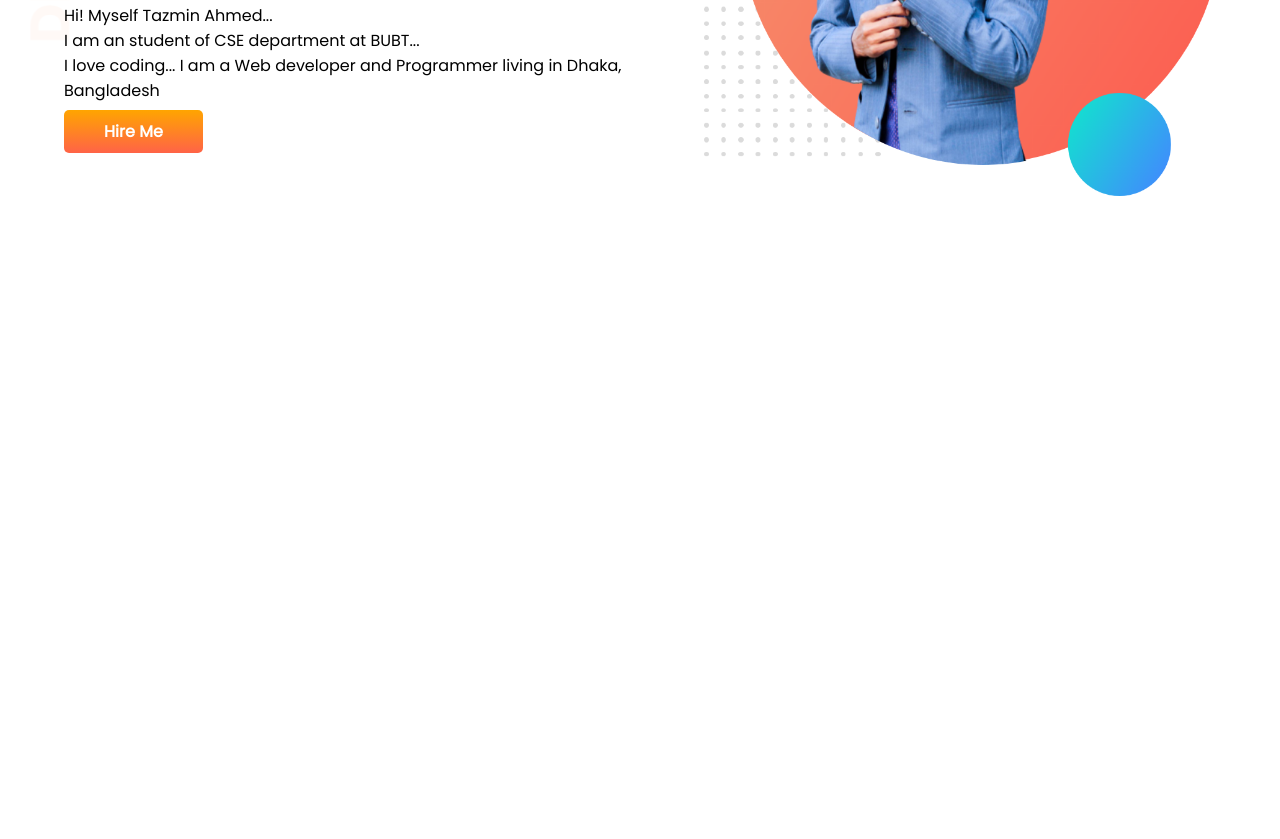
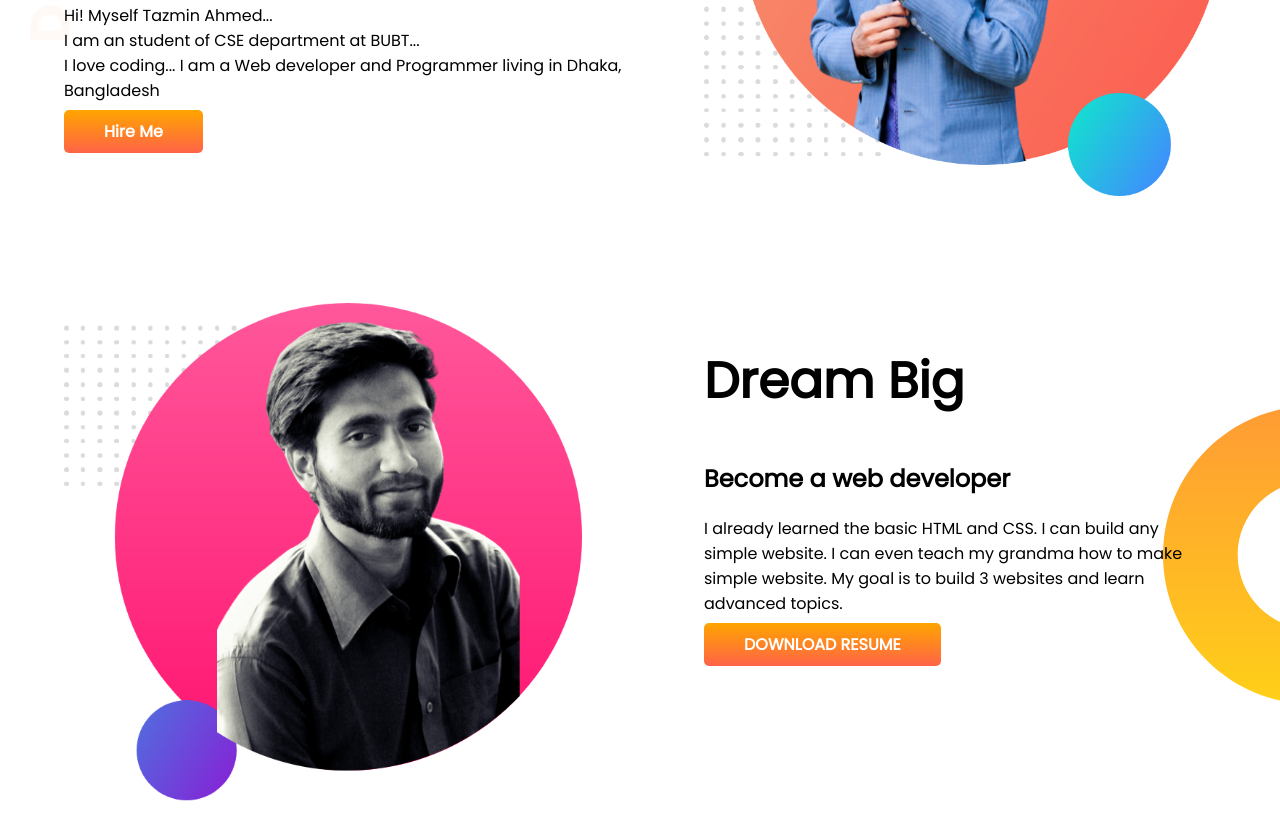
Before and after one commit to onny2010/developer-portfolio, a plain HTML site: page index.html in a window 1280 px wide. Shown: the part 319-1158 px from the top of the page. Before the commit the page ends 800 px from the top, so only its background shows below. Drawn offline with Linux system fonts and the light colour scheme.

Commit message:
added dream

```diff
--- a/index.html
+++ b/index.html
@@ -29,6 +29,23 @@
             <img src="images/tazmin-with-bg.png" alt="">
         </div>
     </section>
+
+    <section class="dream-big">
+        <div class="half-width">
+            <img src="images/tazmin-with-bg2.png" alt="">
+        </div>
+        <div class="half-width">
+            <h1>Dream Big</h1>
+            <h2>Become a web developer</h2>
+            <p>
+                I already learned the basic HTML and CSS. I can build any simple website. I can even teach my
+                grandma
+                how
+                to make simple website. My goal is to build 3 websites and learn advanced topics.
+            </p>
+            <a class="linked-button" target="_blank" href="#">DOWNLOAD RESUME</a>
+        </div>
+    </section>
 </body>
 
 </html>
--- a/style.css
+++ b/style.css
@@ -10,6 +10,7 @@ h1{
 }
 section{
     display: flex;
+    margin-bottom: 100px;
 }
 .half-width{
     width: 50%;
@@ -30,3 +31,11 @@ section{
     background-image: url(images/top-banner.png);
     background-repeat: no-repeat;
 }
+.dream-big{
+    background-image: url(images/dream-bg.png);
+    background-position: right;
+    background-repeat: no-repeat;
+}
+.dream-big p{
+    padding-right: 80px;
+}
```
